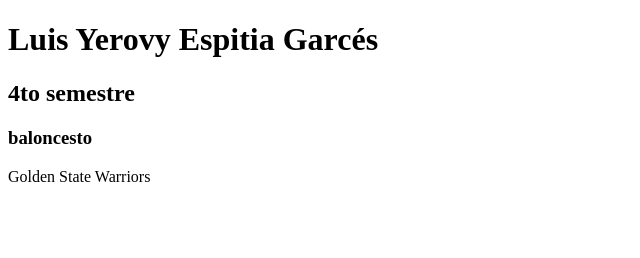
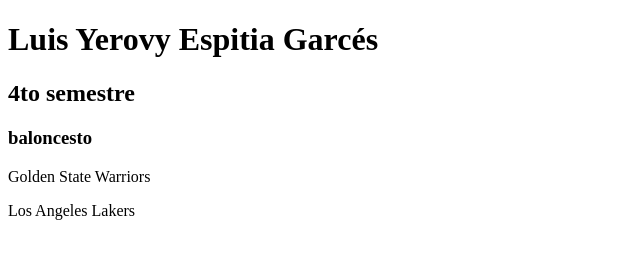
Before and after one commit to yerovyespitia/repositorio-examen, a plain HTML site: page index.html in a window 1280 px wide. Shown: the whole page, without its empty margins (0-640 px from the left). Drawn offline with Linux system fonts and the light colour scheme.

Commit message:
nuevo equipo

```diff
--- a/index.html
+++ b/index.html
@@ -11,5 +11,6 @@
     <h2>4to semestre</h2>
     <h3>baloncesto</h3>
     <p>Golden State Warriors</p>
+    <p>Los Angeles Lakers</p>
   </body>
 </html>
```
